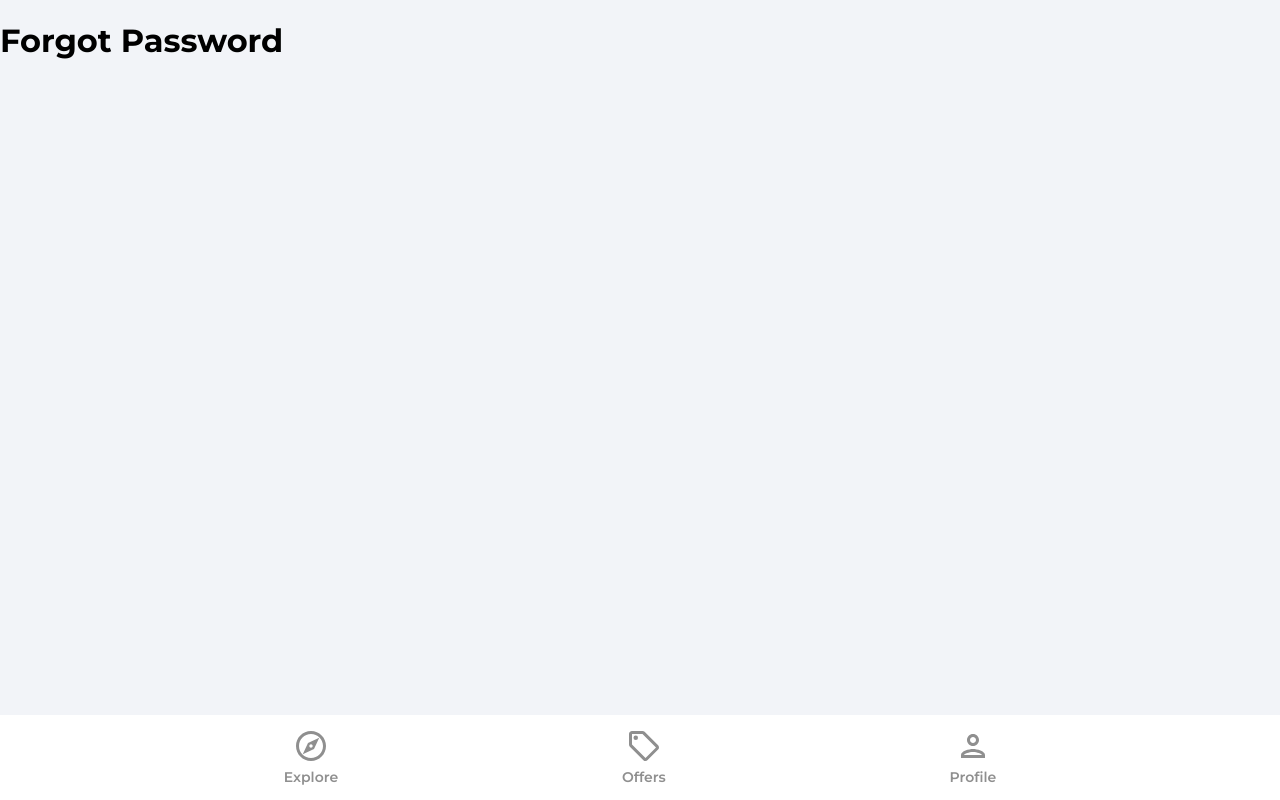
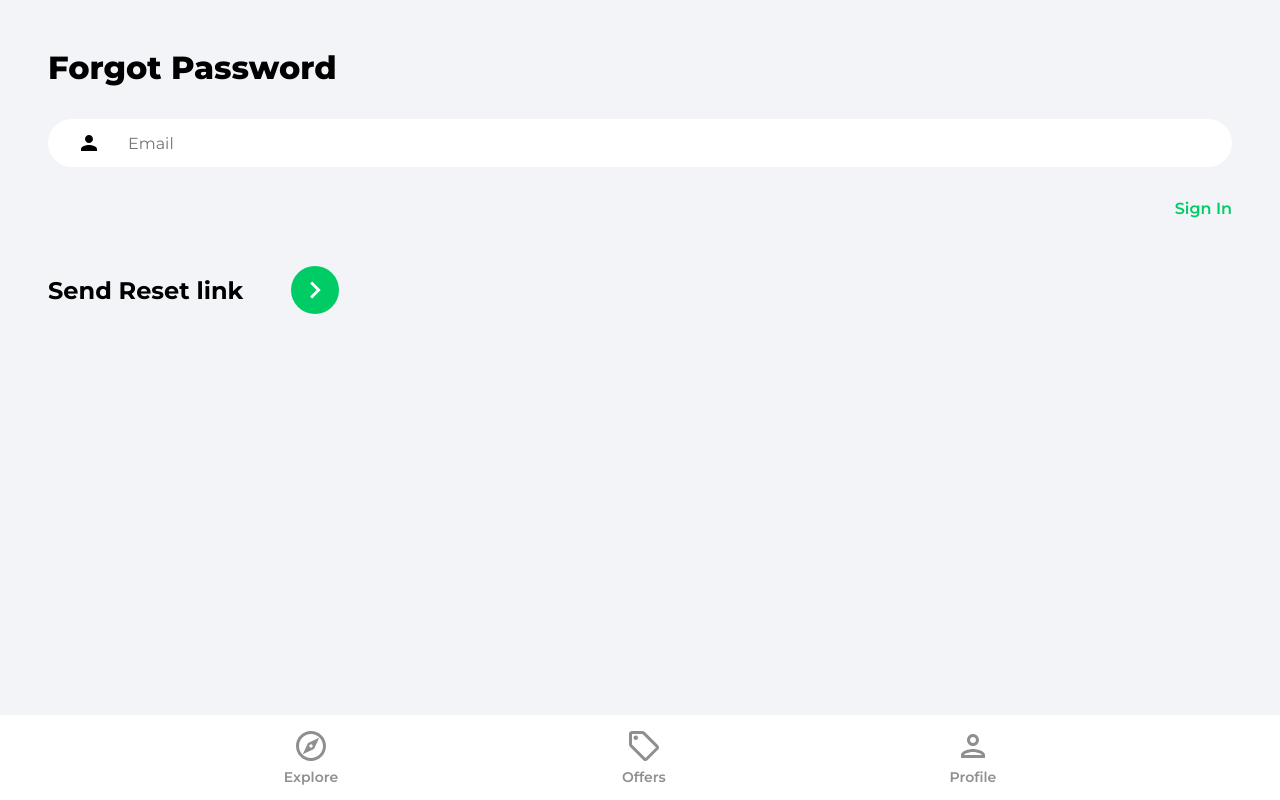
Before and after one commit to SandeepGumaste/house-marketplace, a React (Create React App) app: page /forgot-password in a window 1280 px wide. Built offline with nearby package versions, Linux system fonts and the light colour scheme.

Commit message:
Forgot password Updated

```diff
--- a/src/pages/ForgotPassword.jsx
+++ b/src/pages/ForgotPassword.jsx
@@ -1,9 +1,49 @@
-import React from "react";
-
+import { useState } from "react";
+import { Link, useNavigate } from "react-router-dom";
+import { getAuth, sendPasswordResetEmail } from "firebase/auth";
+import { toast } from "react-toastify";
+import { ReactComponent as ArrowRightIcon } from "../assets/svg/keyboardArrowRightIcon.svg";
 const ForgotPassword = () => {
+  const [email, setEmail] = useState("");
+  const onChange = (e) => {
+    setEmail(e.target.value);
+  };
+  const onSubmit = async (e) => {
+    e.preventDefault();
+    try {
+      const auth = getAuth();
+      await sendPasswordResetEmail(auth, email);
+      toast.success(`Password reset link has been sent to
+       ${email}`);
+    } catch (error) {
+      toast.error("Request failed. Please try again.");
+    }
+  };
   return (
-    <div>
-      <h1>Forgot Password</h1>
+    <div className="pageContainer">
+      <header>
+        <p className="pageHeader">Forgot Password</p>
+      </header>
+      <main>
+        <form onSubmit={onSubmit}>
+          <input
+            type="email"
+            placeholder="Email"
+            value={email}
+            onChange={onChange}
+            className="emailInput"
+          />
+          <Link className="forgotPasswordLink" to="/sign-in">
+            Sign In
+          </Link>
+          <div className="signInBar">
+            <div className="signInText">Send Reset link</div>
+            <button className="signInButton">
+              <ArrowRightIcon fill="white" width={34} height={34} />
+            </button>
+          </div>
+        </form>
+      </main>
     </div>
   );
 };
```
